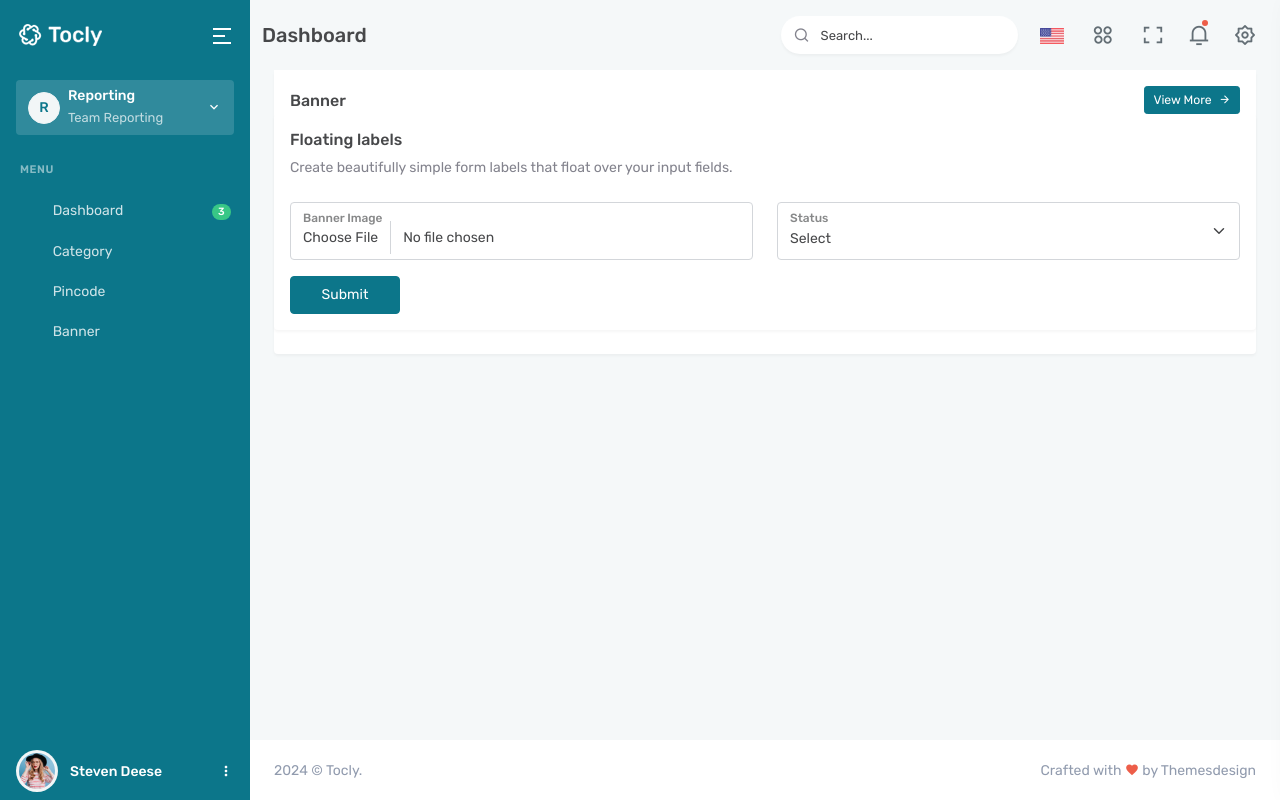
After one commit to githubapp3709/ecommerce_ci, a CodeIgniter app: page /database/index.php/settings/banner in a window 1280 px wide. The commit adds this page. Run offline with CodeIgniter, Linux system fonts and the light colour scheme; some libraries are stand-ins or nearby versions.

Commit message:
Banner design created and inserted in database

```diff
--- a/application/controllers/Settings.php
+++ b/application/controllers/Settings.php
@@ -26,4 +26,31 @@ class Settings extends CI_Controller
             $this->load->view('pincode');
         }
     }
+    public function banner()
+    {
+        if (empty($_FILES['bann_image']['name'])) {
+
+            $this->form_validation->set_rules('bann_image', 'banner image', 'required|trim');
+        }
+        $this->form_validation->set_rules('status', 'Status', 'required|trim');
+        if ($this->form_validation->run()) {
+            $post = $this->input->post();
+            $config = array(
+                'upload_path' => './uploads',
+                'allowed_types' => "gif|jpg|png|jpeg",
+            );
+            $this->load->library('upload', $config);
+            $this->upload->do_upload('bann_image');
+            $image = $this->upload->data();
+            $post['bann_image'] = $image['file_name'];
+            $check = $this->settingsModel->add_banner($post);
+            if ($check) {
+                $this->session->set_flashdata('succMsg', 'Data inserted successfully');
+                redirect('settings/pincode');
+            }
+        } else {
+
+            $this->load->view('banner');
+        }
+    }
 }
--- a/application/models/SettingsModel.php
+++ b/application/models/SettingsModel.php
@@ -12,6 +12,19 @@ class SettingsModel extends CI_Model
             return false;
         }
     }
+
+    public function add_banner($post)
+    {
+        $post['added_on'] = date('Y-m-d');
+        $post['bann_id'] = mt_rand(11111, 99999);
+        $q = $this->db->insert('ec_banner', $post);
+        if ($q) {
+            return true;
+        } else {
+            return false;
+        }
+    }
+
     public function all_category()
     {
         $q = $this->db->where(['status' => '1', 'parent_id' => ''])->get('ec_category');
--- /dev/null
+++ b/application/views/banner.php
@@ -0,0 +1,86 @@
+<!DOCTYPE html>
+<html lang="en">
+
+<head>
+    <meta charset="utf-8" />
+    <title>Dashboard | Tocly - Admin & Dashboard Template</title>
+    <meta name="viewport" content="width=device-width, initial-scale=1.0" />
+    <meta content="Premium Multipurpose Admin & Dashboard Template" name="description" />
+    <meta content="Themesdesign" name="author" />
+    <base href="<?= base_url() ?>">
+    <?php $this->load->view('links') ?>
+</head>
+<?php $this->load->view('header') ?>
+
+<!-- ============================================================== -->
+<!-- Start right Content here -->
+<!-- ============================================================== -->
+<div class="main-content">
+    <div class="page-content">
+        <div class="container-fluid">
+            <?php if ($this->session->flashdata('succMsg')) { ?>
+                <div class="alert alert-success">
+                    <?= $this->session->flashdata('succMsg'); ?>
+                </div>
+            <?php } ?>
+
+
+            <div class="row">
+                <div class="col-xl-12">
+
+                    <div class="card">
+                        <div class="card-header border-0 align-items-center d-flex pb-0">
+                            <h4 class="card-title mb-0 flex-grow-1">
+                                Banner
+                            </h4>
+                            <a href="javascript: void(0);" class="btn btn-primary waves-effect waves-light btn-sm">View More <i class="mdi mdi-arrow-right ms-1"></i></a>
+                        </div>
+                        <div class="card">
+                            <div class="card-body">
+                                <h5 class="card-title">Floating labels</h5>
+                                <p class="card-title-desc">Create beautifully simple form labels that float over your input fields.</p>
+
+                                <?= form_open_multipart() ?>
+                                <div class="row">
+                                    <div class="col-md-6">
+                                        <div class="form-floating mb-3">
+                                            <input type="file" class="form-control" id="bann_image" placeholder="Category Name" name="bann_image">
+                                            <label for="bann_image">Banner Image</label>
+                                        </div>
+                                        <?= form_error('bann_image') ?>
+                                    </div>
+
+                                    <div class="col-md-6">
+                                        <div class="form-floating mb-3">
+                                            <select class="form-select" id="floatingSelectGrid" name="status">
+                                                <option value="" selected="">Select</option>
+                                                <option value="1">Active</option>
+                                                <option value="0">Deactive</option>
+                                            </select>
+                                            <label for="floatingSelectGrid">Status</label>
+                                        </div>
+                                        <?= form_error('status') ?>
+                                    </div>
+                                </div>
+                                <div>
+                                    <button type="submit" class="btn btn-primary w-md">Submit</button>
+                                </div>
+                                <?= form_close() ?>
+                            </div>
+                            <!-- end card body -->
+                        </div>
+                    </div>
+
+
+                </div>
+
+
+            </div>
+            <!-- END ROW -->
+
+
+        </div>
+        <!-- container-fluid -->
+    </div>
+    <!-- End Page-content -->
+    <?php $this->load->view('footer') ?>
--- a/application/views/header.php
+++ b/application/views/header.php
@@ -409,6 +409,12 @@
                                 <span>Pincode</span>
                             </a>
                         </li>
+                        <li>
+                            <a href="settings/banner" class="waves-effect">
+                                <i class="uim uim-airplay"></i>
+                                <span>Banner</span>
+                            </a>
+                        </li>
 
 
                         <!-- <li>
```
Also changed, not shown: uploads/Animation_-_1713934387282.gif (added), uploads/WhatsApp_Image_2024-04-29_at_10_04_30_AM_(1).jpeg (added), uploads/WhatsApp_Image_2024-04-29_at_10_04_30_AM_(1)1.jpeg (added).
